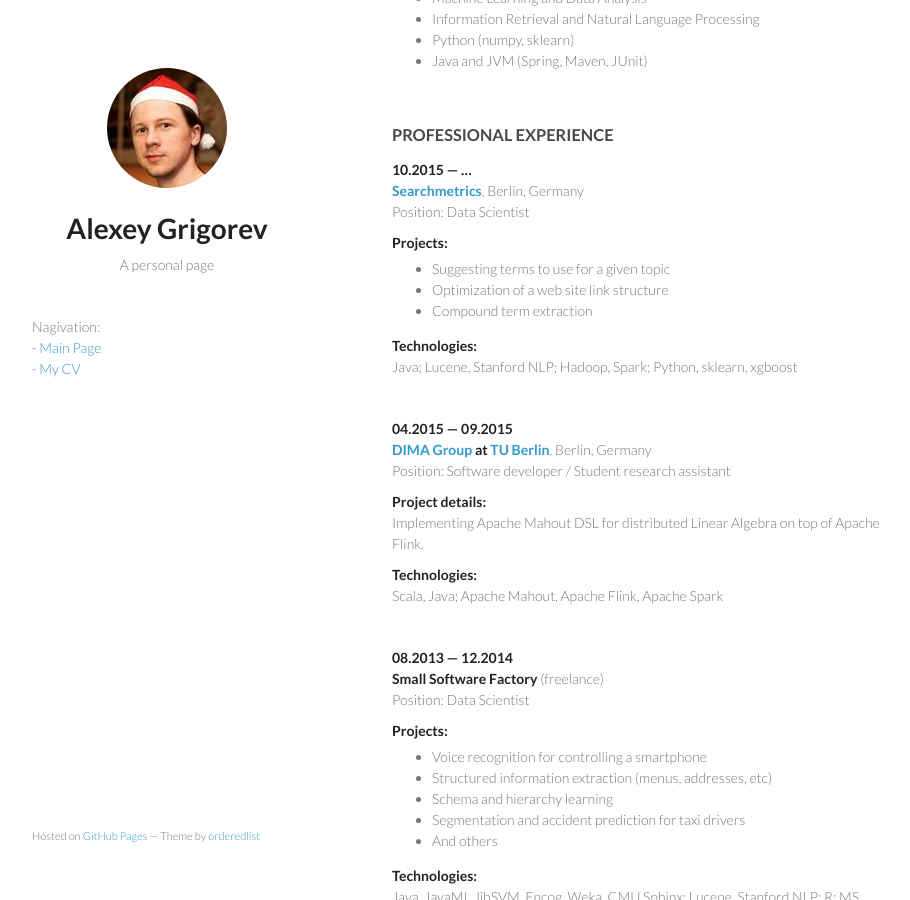
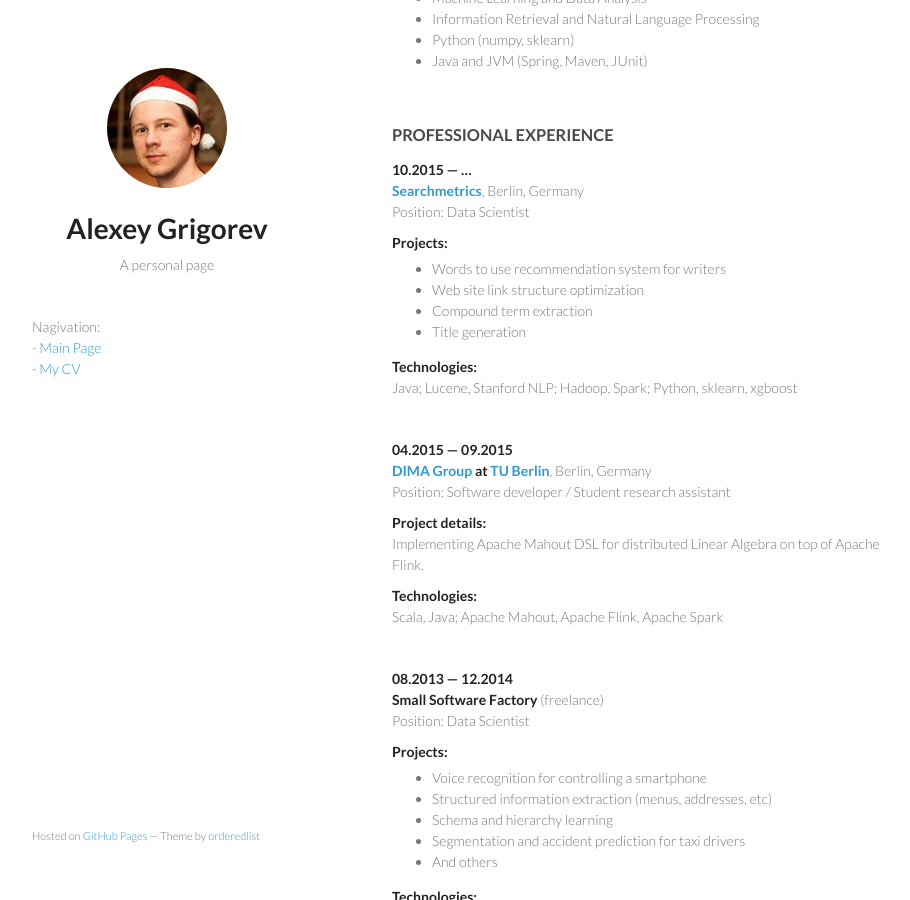
Before and after one commit to alexeygrigorev/alexeygrigorev.github.io, a Jekyll site: the page built from cv.md, in a window 1280 px wide and 900 px high, scrolled down 334 px. Shown: the whole window, without its empty margins (178-1088 px from the left). Built offline with Jekyll 4.4.1, drawn with Linux system fonts in a browser that asks for light colours.

Commit message:
Update cv.md

```diff
--- a/cv.md
+++ b/cv.md
@@ -35,9 +35,10 @@ Position: Data Scientist<br/>
 
 <strong>Projects:</strong>
 
-- Suggesting terms to use for a given topic
-- Optimization of a web site link structure
+- Words to use recommendation system for writers
+- Web site link structure optimization
 - Compound term extraction
+- Title generation
 
 <strong>Technologies:</strong><br/>
 Java; Lucene, Stanford NLP; Hadoop, Spark; Python, sklearn, xgboost<br/>
```
